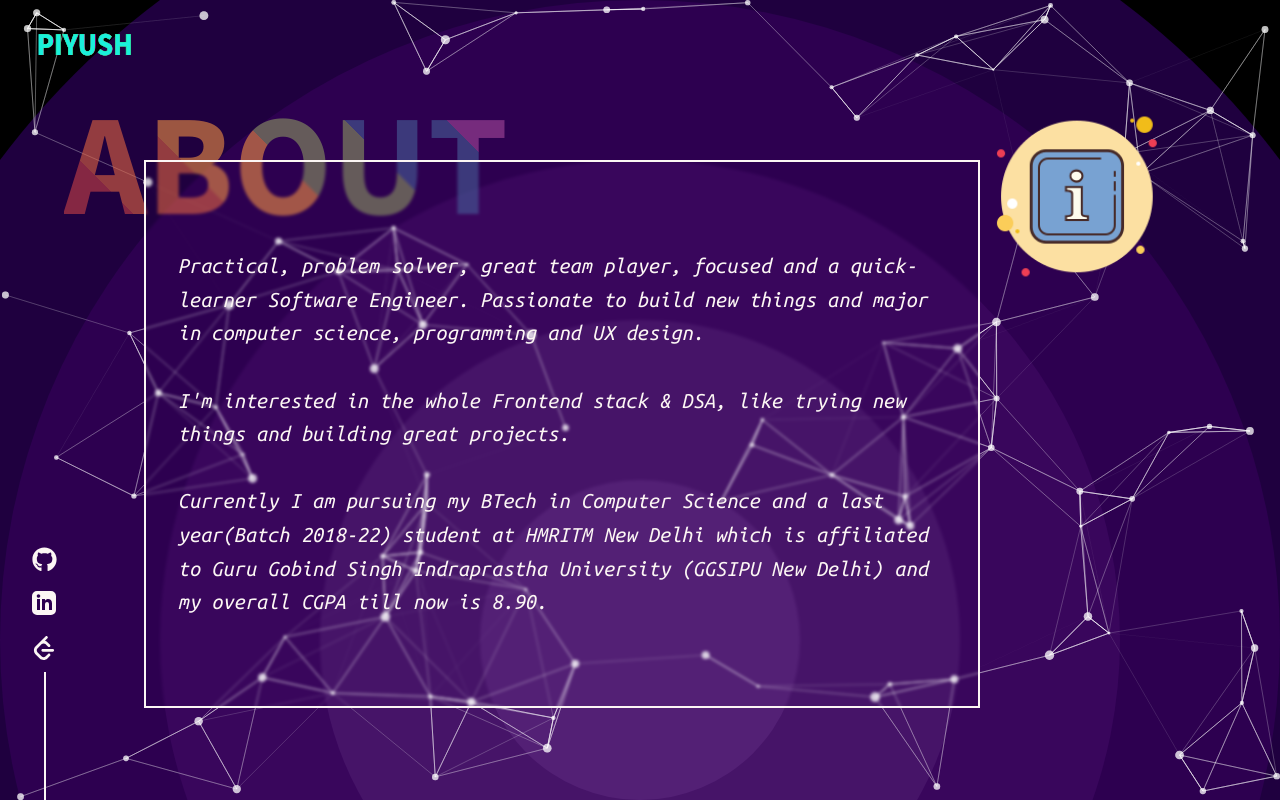
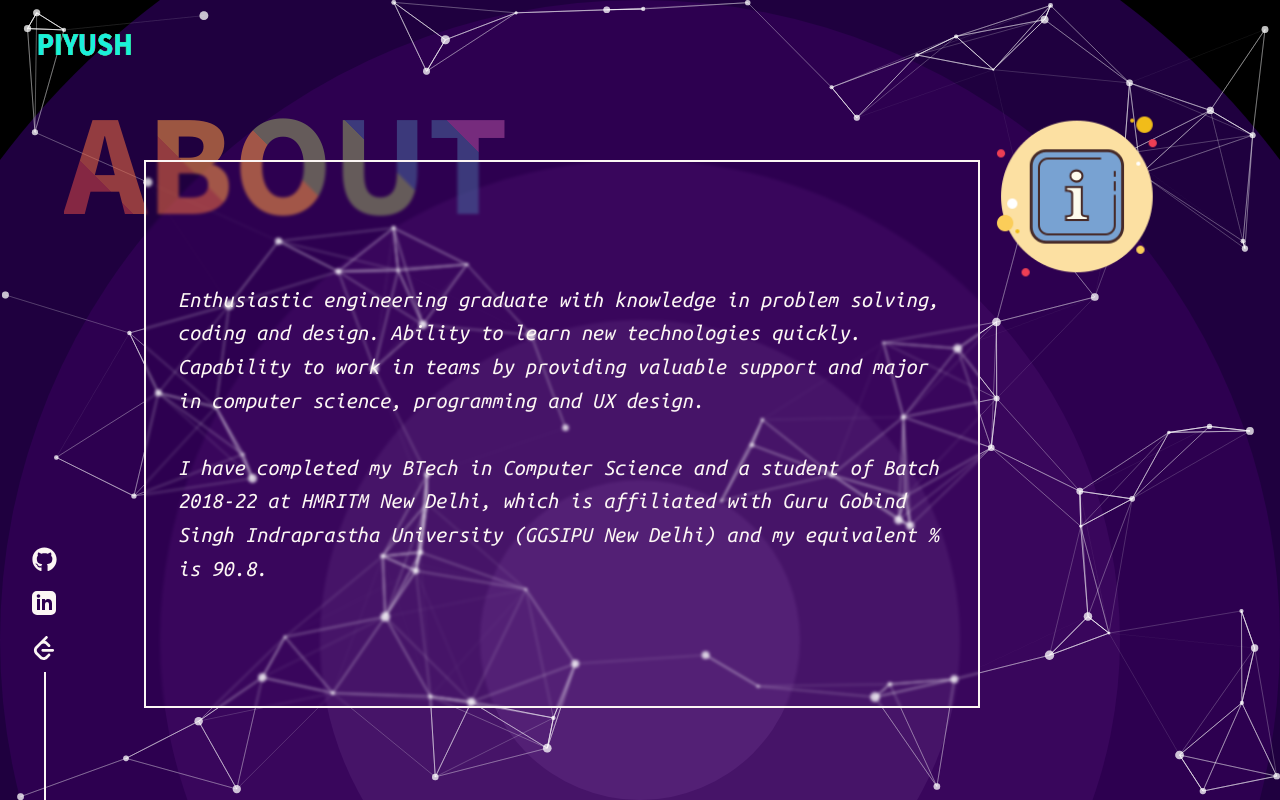
Before and after one commit to myselfpiyush/Portfolio, a React (Create React App) app: page /about in a window 1280 px wide. Built offline with nearby package versions, Linux system fonts and the light colour scheme.

Commit message:
Updated in September

```diff
--- a/src/components/AboutPage.js
+++ b/src/components/AboutPage.js
@@ -80,17 +80,14 @@ const AboutPage = () => {
           <img src={i_img} alt="i_image" />
         </Iimage>
         <Main>
-          Practical, problem solver, great team player, focused and a
-          quick-learner Software Engineer. Passionate to build new things and
-          major in computer science, programming and UX design.
-          <br /> <br />
-          I'm interested in the whole Frontend stack & DSA, like trying new
-          things and building great projects.
-          <br /> <br />
-          Currently I am pursuing my BTech in Computer Science and a last
-          year(Batch 2018-22) student at HMRITM New Delhi which is affiliated to
+          Enthusiastic engineering graduate with knowledge in problem solving,
+          coding and design. Ability to learn new technologies quickly.
+          Capability to work in teams by providing valuable support and major in
+          computer science, programming and UX design.
+          <br /> <br />I have completed my BTech in Computer Science and a
+          student of Batch 2018-22 at HMRITM New Delhi, which is affiliated with
           Guru Gobind Singh Indraprastha University (GGSIPU New Delhi) and my
-          overall CGPA till now is 8.90.
+          equivalent % is 90.8.
         </Main>
 
         <BigTitle text="ABOUT" top="10%" left="5%" />
--- a/src/components/MySkillsPage.js
+++ b/src/components/MySkillsPage.js
@@ -101,7 +101,7 @@ const MySkillsPage = () => {
           </Title>
           <Description>
             <strong>Programming Languages:</strong>
-            <p>Java, JavaScript, Python, SQL</p>
+            <p>Java, JavaScript, Python, SQL, PL/SQL</p>
           </Description>
           <Description>
             <strong>Web Technologies:</strong>
@@ -116,8 +116,8 @@ const MySkillsPage = () => {
             <p>Appium, Bootstrap</p>
           </Description>
           <Description>
-            <strong>Tools:</strong>
-            <p>VScode, Github, Figma etc.</p>
+            <strong>Concepts:</strong>
+            <p>OOPs, DBMS</p>
           </Description>
         </Main>
         <BigTitle text="SKILLS" top="78%" right="30%" />
--- a/src/data/ProjectData.js
+++ b/src/data/ProjectData.js
@@ -3,6 +3,17 @@
 export const Projects = [
   {
     id: 1,
+    name: "Adept",
+    type: "Project",
+    description:
+      "A real-time web messaging app where you can chat in both ways personally and professionally.",
+    tags: ["React.js", "Firebase", "APIs", "Redux"],
+
+    demo: "https://adept-app.web.app/",
+    github: "https://github.com/TusharGupta026/AdeptComet",
+  },
+  {
+    id: 2,
     name: "Gesture Brightness Control",
     type: "Project",
     description:
@@ -13,7 +24,7 @@ export const Projects = [
     github: "https://github.com/myselfpiyush/Gesture_Brightness_Control",
   },
   {
-    id: 2,
+    id: 3,
     name: "Sorting Algo Visualizer",
     type: "Project",
     description:
@@ -30,7 +41,7 @@ export const Projects = [
     github: "https://github.com/myselfpiyush/Sorting-algorithm-visualizer",
   },
   {
-    id: 3,
+    id: 4,
     name: "Rise of Online Communication during COVID-19",
     type: "Research Paper",
     description:
--- a/src/data/WorkData.js
+++ b/src/data/WorkData.js
@@ -5,10 +5,14 @@ export const Works = [
     id: 1,
     name: "Database developer Intern at motherson",
     link: "https://www.motherson.com/",
-    date: "03/2022 - Present",
+    date: "03/2022 - 05/2022",
     imgSrc:
       "https://www.sundayguardianlive.com/wp-content/uploads/2021/05/Rajiv-Kapoor_16-May-2021_Motherson-Sumi-Systems.jpg",
-    workDone: [],
+    workDone: [
+      "Programmed logics & resolved problems for databases using SQL & PL/SQL.",
+      "Customized features for databases which impact 100+ developers.",
+      "Crafted and Integrated multiple functions for testing environment.",
+    ],
   },
   {
     id: 2,
@@ -18,9 +22,9 @@ export const Works = [
     imgSrc:
       "https://i.pinimg.com/736x/fd/f3/b4/fdf3b409bc61869a160206cbbdfb27d4.jpg",
     workDone: [
-      " Tackle python problems with 5+ team members around the world under a mentor.",
-      "Spearheaded the team when approach to a question gets mislead",
-      " Explored computer science fundamentals, new skills, methods and managed the project.",
+      "Tackle python problems with 5+ team members around the world under a mentor.",
+      "Accelerated first (80% times) to solve a problem in a team and spearheaded the team.",
+      "Solved 7+ problems provided by the Code in Place.",
     ],
   },
   {
@@ -32,8 +36,8 @@ export const Works = [
     link: "https://roomiapp.com/",
     workDone: [
       "Evaluated software test automation design which reduces team's playing time to 40%.",
+      "Organized and led a full redesign universal framework (10% more efficient ) for android mobile app.",
       " Applied testcases on 15+ components of app and follow functional testing.",
-      "worked on different appium framework components like TesNG, Maven, Jenkins, pageobject model etc. and develop Mobile Automation framework from scratch .",
     ],
   },
 ];
--- a/src/subComponents/SocialIcons.js
+++ b/src/subComponents/SocialIcons.js
@@ -70,7 +70,7 @@ const SocialIcons = (props) => {
           style={{ color: "inherit" }}
           target="_blank"
           to={{
-            pathname: "https://www.linkedin.com/in/piyush-kumar-9b1965130/",
+            pathname: "https://www.linkedin.com/in/piyush--kumar/",
           }}
         >
           <Linkedin
```
